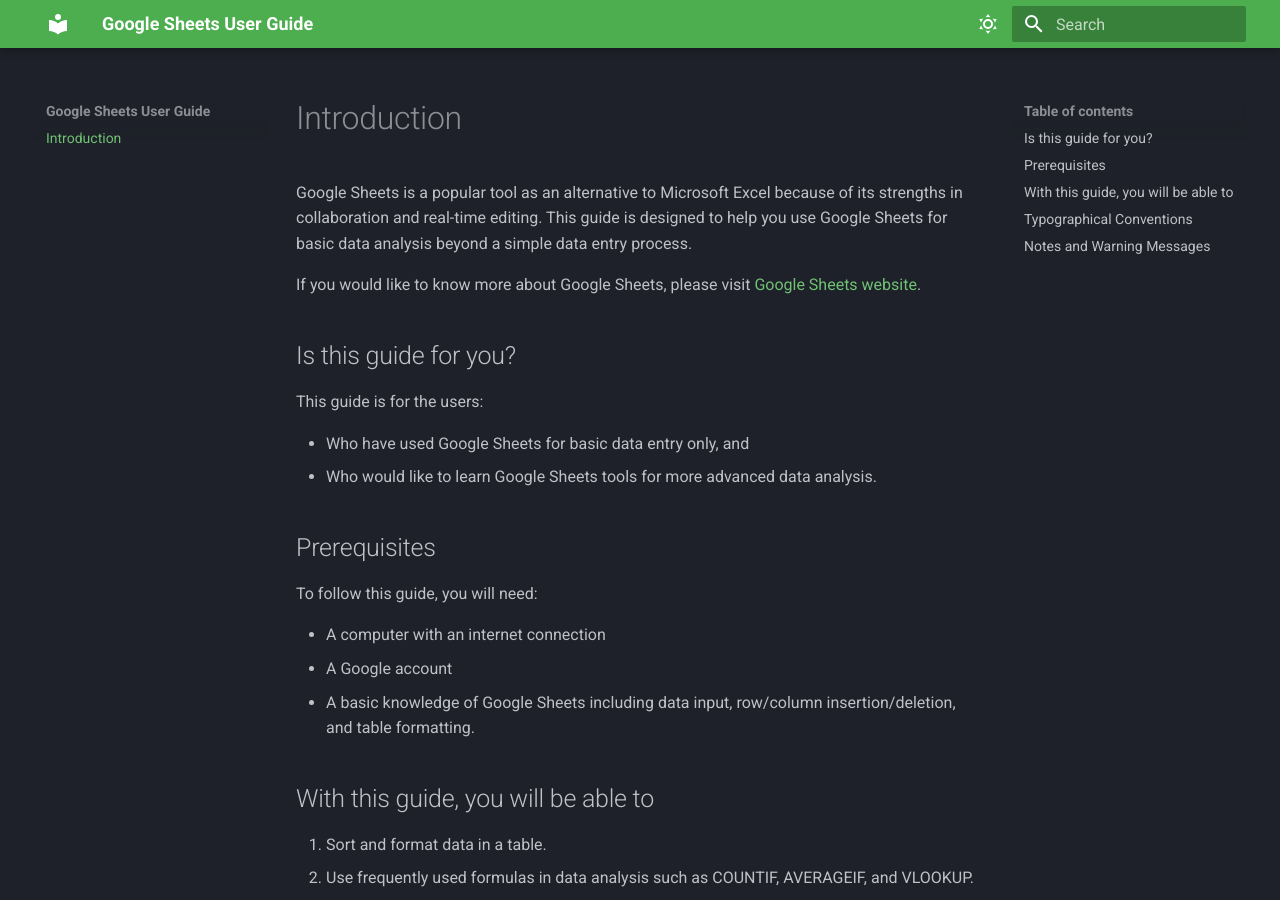
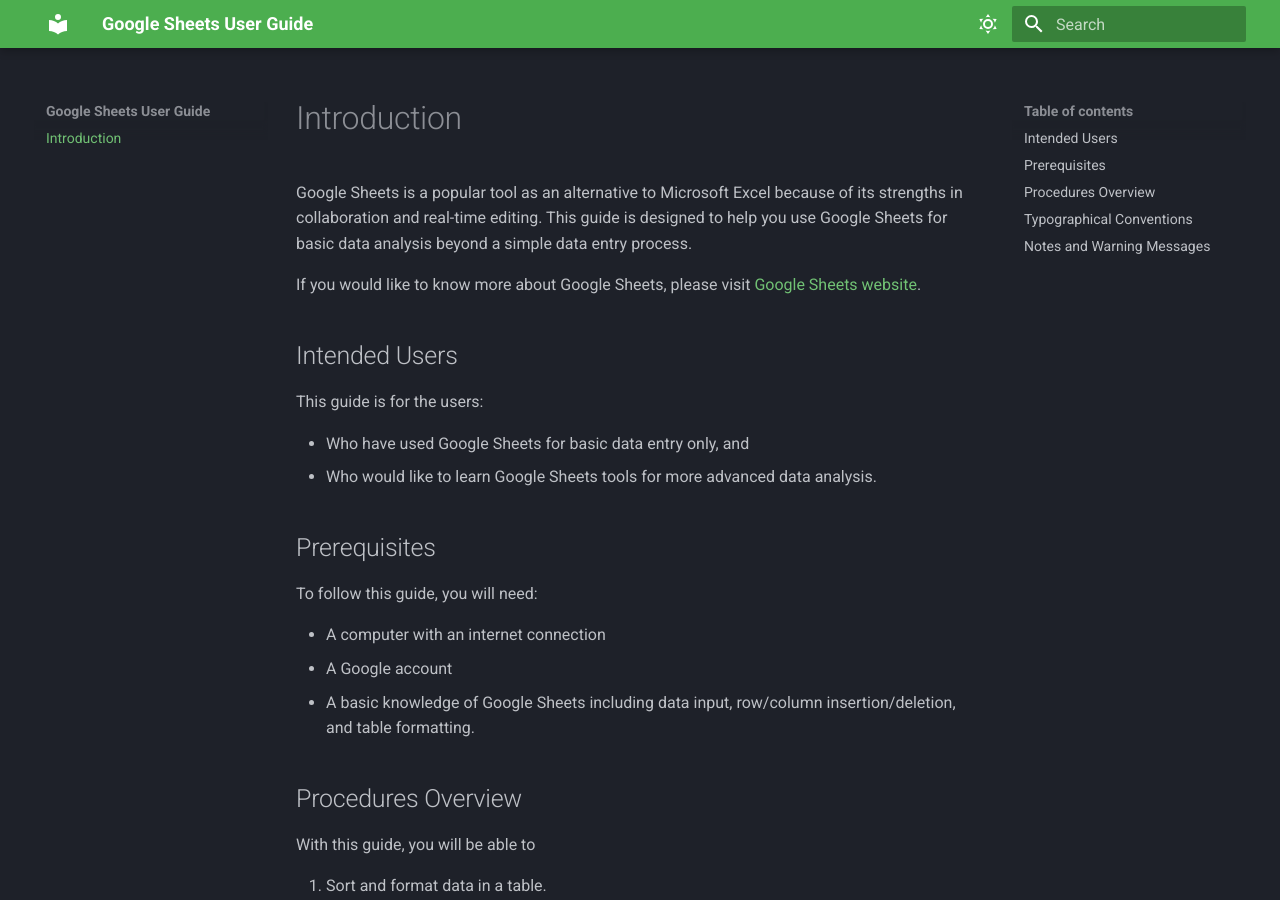
Before and after one commit to Hazel-Jeong-dev/COMM2216_UserGuide_Aibyn_Hazel, an MkDocs documentation site: the page built from docs/index.md, in a window 1280 px wide and 900 px high. Built offline with MkDocs 1.6.1 and Material for MkDocs 9.7.7, drawn with Linux system fonts in a browser that asks for light colours.

Commit message:
Update wording of headings

```diff
--- a/docs/index.md
+++ b/docs/index.md
@@ -3,7 +3,7 @@
 
  If you would like to know more about Google Sheets, please visit [Google Sheets website](https://workspace.google.com/intl/en_ca/products/sheets/).
 
-## Is this guide for you?
+## Intended Users
  This guide is for the users:
 
   * Who have used Google Sheets for basic data entry only, and
@@ -16,7 +16,9 @@
   * A Google account
   * A basic knowledge of Google Sheets including data input, row/column insertion/deletion, and table formatting.
 
-## With this guide, you will be able to
+## Procedures Overview
+ With this guide, you will be able to
+
 1. Sort and format data in a table.
 2. Use frequently used formulas in data analysis such as COUNTIF, AVERAGEIF, and VLOOKUP.
 3. Create linear regression graphs.
```
